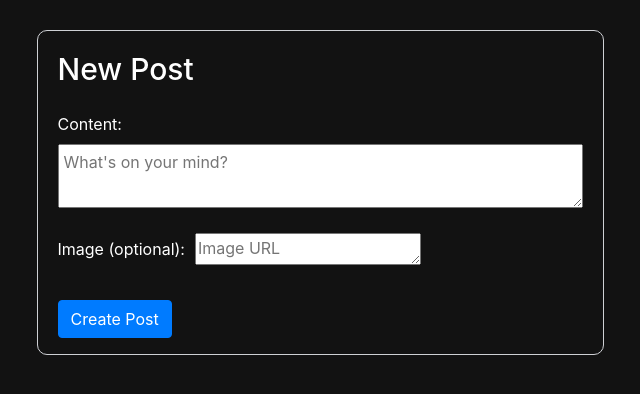
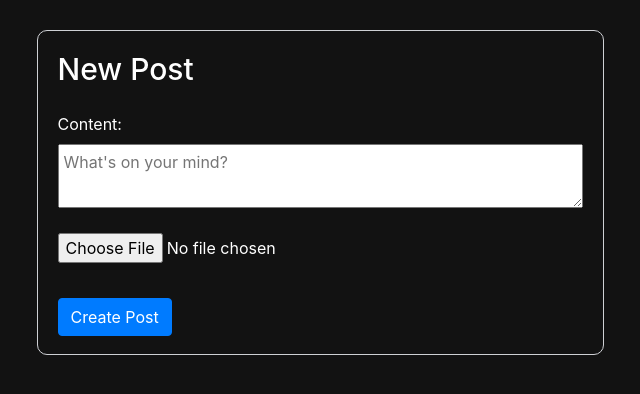
Before and after one commit to skydonline/cs50, a Django app: page /newpost in a window 1280 px wide. Shown: the part 86-480 px from the top of the page, without its empty margins (320-960 px from the left). Run offline with Django 3.2, Linux system fonts and the light colour scheme; some libraries are stand-ins or nearby versions.

Commit message:
upload images for posts

```diff
--- a/cs50w/project4/network/forms.py
+++ b/cs50w/project4/network/forms.py
@@ -5,3 +5,8 @@ class UserProfilePic(ModelForm):
     class Meta:
         model = User
         fields = ['profilePic']
+
+class PostImage(ModelForm):
+    class Meta:
+        model = Post
+        fields = ['image']
--- a/cs50w/project4/network/models.py
+++ b/cs50w/project4/network/models.py
@@ -17,7 +17,7 @@ class Post(models.Model):
     likes = models.ManyToManyField(User, blank=True)
     comments = models.ManyToManyField("Comment", related_name="post_comment", blank=True)
     date = models.DateTimeField(auto_now_add=True)
-    image = models.CharField(max_length=200, default="null", blank=True)
+    image = models.ImageField(null=True, blank=True)
 
     def __str__(self):
         return self.get_formatted_date()
--- a/cs50w/project4/network/templates/network/index.html
+++ b/cs50w/project4/network/templates/network/index.html
@@ -33,7 +33,7 @@
                     postContainer.dataset.postid = post.id;
                     postContainer.dataset.userid = post.userID;
 
-                    if (post.image == "null") {
+                    if (post.image == null) {
                         post.image = "";
                     }
 
--- a/cs50w/project4/network/templates/network/newpost.html
+++ b/cs50w/project4/network/templates/network/newpost.html
@@ -1,23 +1,22 @@
-{% extends 'network/layout.html' %}
-
-{% block title %}Create New Post{% endblock %}
-
-{% block body %}
+{% extends 'network/layout.html' %} {% block title %}Create New Post{% endblock %} {% block body %}
 <div id="new_post_section">
-
     <div id="new_post_box">
         <h2 id="new_post_header">New Post</h2>
-        <form method="post" action="{% url 'new_post' %}">
+        <form method="post" action="{% url 'new_post' %}" enctype="multipart/form-data">
             {% csrf_token %}
             <div class="form-group">
                 <label>Content: </label>
-                <textarea class="" name="new_post_text" id="new_post_text" placeholder="What's on your mind?"></textarea>
+                <textarea
+                    class=""
+                    name="new_post_text"
+                    id="new_post_text"
+                    placeholder="What's on your mind?"
+                ></textarea>
             </div>
-            <div class="form-group" id="new_post_image_area">
-                <label id="new_post_image_label">Image (optional): </label>
-                <textarea class="" name="new_post_image" id="new_post_image" placeholder="Image URL"></textarea>
-            </div>
-            <button id="create_post_button" type="submit" class="btn btn-primary ">Create Post</button>
+            <div class="form-group" id="new_post_image_area">{{ form.image }}</div>
+            <button id="create_post_button" type="submit" class="btn btn-primary">
+                Create Post
+            </button>
         </form>
     </div>
 </div>
--- a/cs50w/project4/network/templates/network/profile.html
+++ b/cs50w/project4/network/templates/network/profile.html
@@ -50,8 +50,8 @@
 <div id="all_posts">
     {% for post in posts %}
     <div data-postid="{{post.id}}" class="post_container">
-        {% if post.image != 'null' %}
-        <img class="post_image" src="{{ post.image }}" />
+        {% if post.image %}
+        <img class="post_image" src="{{ post.image.url }}" />
         {% endif %}
         <p class="post_element post_content">{{ post.content }}</p>
         <p onclick="changeLikes(this.parentNode)" class="post_element post_likes">
--- a/cs50w/project4/network/views.py
+++ b/cs50w/project4/network/views.py
@@ -8,7 +8,7 @@ from django.core import serializers
 
 import json
 
-from .forms import UserProfilePic
+from .forms import UserProfilePic, PostImage
 from .models import User, Post, Comment
 
 
@@ -147,7 +147,7 @@ def all_posts_api(request):
                 'content': post.content,
                 'likes': post.likes.count(),
                 'date': post.get_formatted_date(),
-                'image':post.image,
+                'image': post.image.url if post.image else None,
             }
             for post in posts
         ]
@@ -196,18 +196,22 @@ def post_api(request, postID):
 
 # Create new post
 def new_post(request):
+    form = PostImage()
     if request.method == 'POST':
         # Get new post information
         user = request.user
         content = request.POST['new_post_text']
-        image = request.POST['new_post_image']
-        if image != '':
-            new_post = Post(user=user, content=content, image=image)
-        else:
-            new_post = Post(user=user, content=content)
+        image = request.FILES.get('image')
+        new_post = Post(user=user, content=content)
+
+        if image:
+            new_post.image = image
+
         new_post.save()
         return redirect('index')
-    return render(request, 'network/newpost.html')
+    return render(request, 'network/newpost.html', {
+        'form': form
+    })
 
 
 # Loads user profile
```
Also changed, not shown: cs50w/project4/db.sqlite3, cs50w/project4/network/migrations/0003_alter_post_image.py (added), cs50w/project4/network/static/images/Blue_Modern_Gradient_Technology_LinkedIn_Banner_fDC6kRF.png (added), cs50w/project4/network/static/images/DSC_3188_qFwAlTt.jpg (added).
